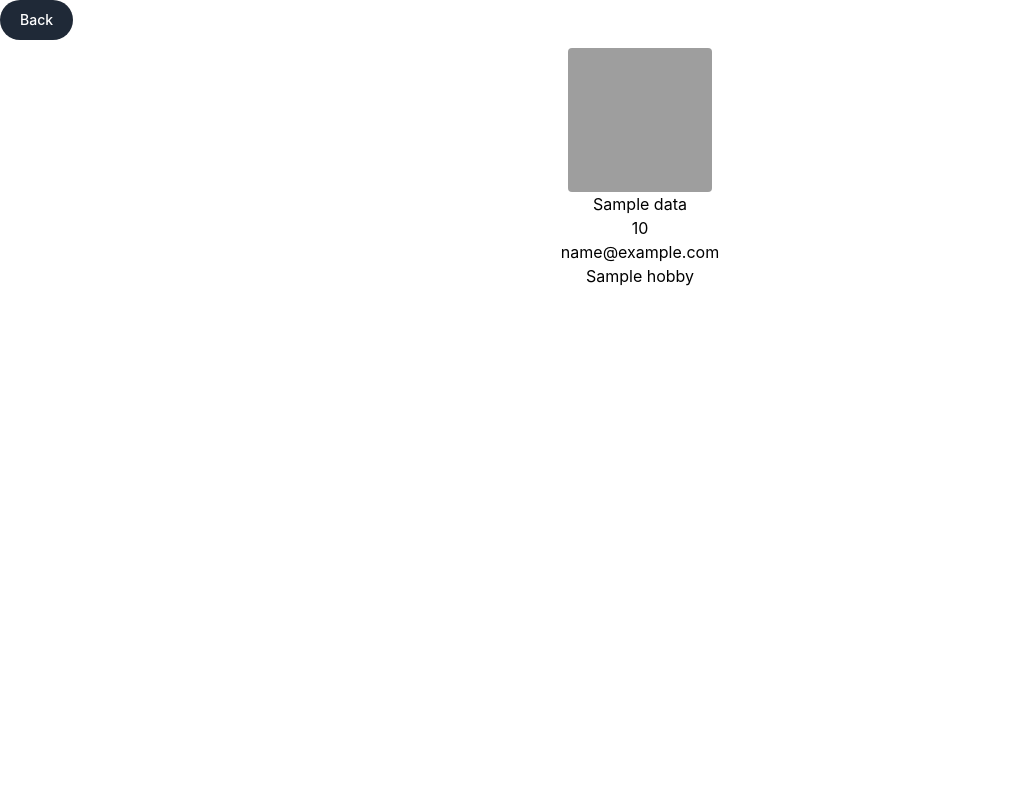
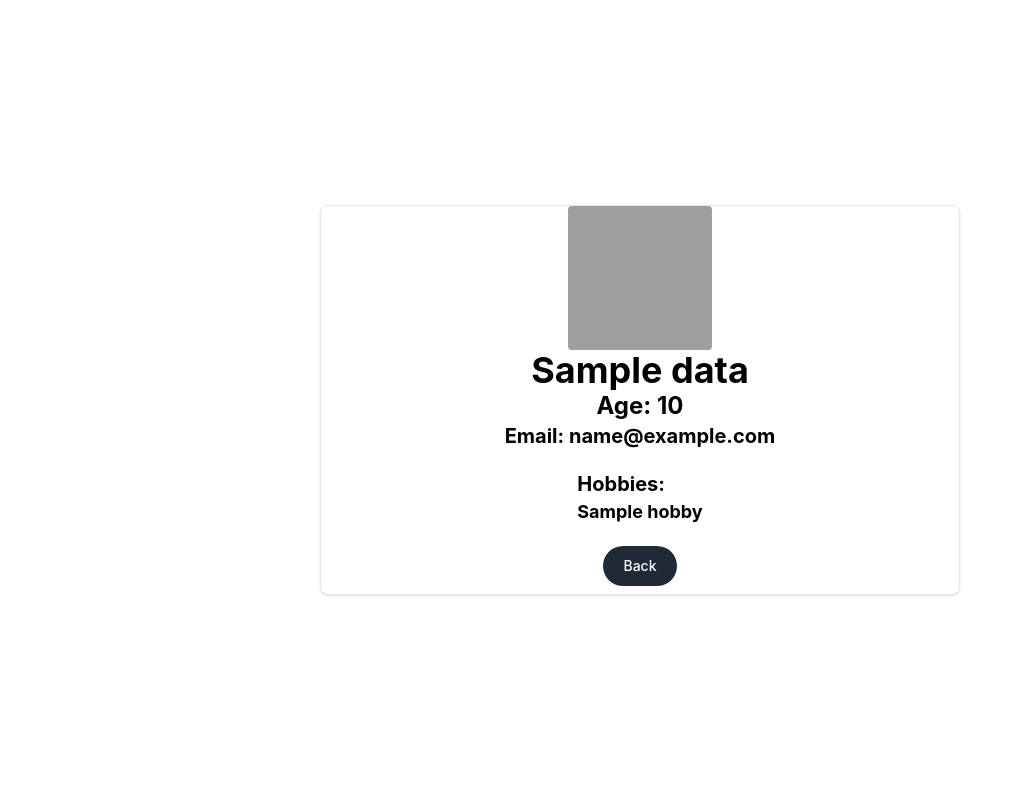
Before and after one commit to benki991/midterm, a Django app: template midtermApp/templates/profile.html in a window 1280 px wide. Shown: the whole page, without its empty margins (0-1023 px from the left). Run offline with Django 5.2, Linux system fonts and the light colour scheme; the template is opened without the code that fills it: most values are stand-ins (such as "Sample title", 1, 10 or a date in 2020); some libraries are stand-ins or nearby versions; grey boxes are pictures that could not be loaded.

Commit message:
Profile page with data done

```diff
--- a/midtermApp/templates/index.html
+++ b/midtermApp/templates/index.html
@@ -17,9 +17,10 @@
         data-modal-toggle="{{ i }}"
         class="my-6 flex flex-col items-center bg-white border border-gray-200 rounded-lg shadow md:flex-row md:max-w-xl hover:bg-gray-100 dark:border-gray-700 dark:bg-gray-800 dark:hover:bg-gray-700"
       >
+        {% load static %}
         <img
-          class="object-cover w-full rounded-t-lg h-96 md:h-auto md:w-48 md:rounded-none md:rounded-s-lg"
-          src="/docs/images/blog/image-4.jpg"
+          class="object-cover rounded-t-lg w-36 h-36 md:w-48 md:rounded-none md:rounded-s-lg"
+          src="{% static i.name.lower|add:'.png'%}"
           alt=""
         />
         <div class="flex flex-col justify-between p-4 leading-normal">
--- a/midtermApp/templates/profile.html
+++ b/midtermApp/templates/profile.html
@@ -3,13 +3,32 @@
   <head>
     <meta charset="UTF-8" />
     <meta name="viewport" content="width=device-width, initial-scale=1.0" />
-    <title></title>
+    <title>{{data.name}}</title>
     <link
       href="https://cdnjs.cloudflare.com/ajax/libs/flowbite/2.3.0/flowbite.min.css"
       rel="stylesheet"
     />
   </head>
   <body>
+    <div class="flex justify-center items-center w-screen h-screen">
+      <div
+        class="flex items-center flex-col w-2/4 h-fit bg-white border border-gray-200 rounded-lg shadow dark:bg-gray-800 dark:border-gray-700"
+      >
+        {% load static %}
+        <img
+          class="rounded w-36 h-36"
+          src="{% static data.img|add:'.png' %}"
+          alt="Extra large avatar"
+        />
+        <h2 class="text-4xl font-bold dark:text-white">{{data.name}}</h2>
+        <h4 class="text-2xl font-bold dark:text-white">Age: {{data.age}}</h4>
+        <h4 class="text-xl font-bold dark:text-white">Email: {{data.email}}</h4>
+        <div class="p-5">
+          <h4 class="text-xl font-bold dark:text-white">Hobbies:</h4>
+          {% for x in data.hobbies %}
+          <h6 class="text-lg font-bold dark:text-white">{{x}}</h6>
+          {% endfor %}
+        </div>
         <a href="/">
           <button
             type="button"
@@ -18,20 +37,9 @@
             Back
           </button>
         </a>
-    <div class="flex items-center flex-col">
-      {% load static %}
-      <img
-        class="rounded w-36 h-36"
-        src="{% static data.name.lower|add:'.png' %}"
-        alt="Extra large avatar"
-      />
-      <h1>{{ data.name }}</h1>
-      <h1>{{ data.age }}</h1>
-      <h1>{{ data.email }}</h1>
-      {% for x in data.hobbies %}
-      <h1>{{ x }}</h1>
-      {% endfor %}
       </div>
+    </div>
+
     <script src="https://cdnjs.cloudflare.com/ajax/libs/flowbite/2.3.0/flowbite.min.js"></script>
   </body>
 </html>
```
Also changed, not shown: midtermApp/views.py (+18 -13 lines), midtermApp/static/jemwel.png (added), midtermApp/static/joshua.png (added), midtermApp/static/stephen.png (added). Lines whose indentation alone changed are shown as unchanged.
